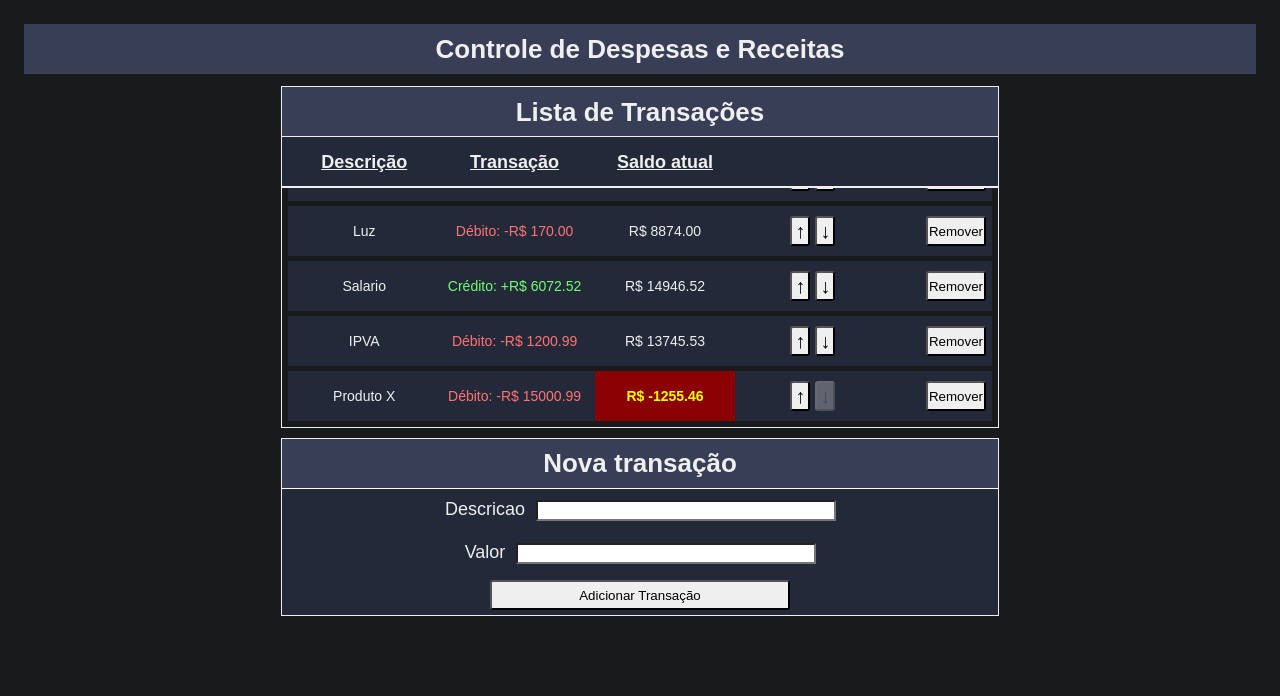
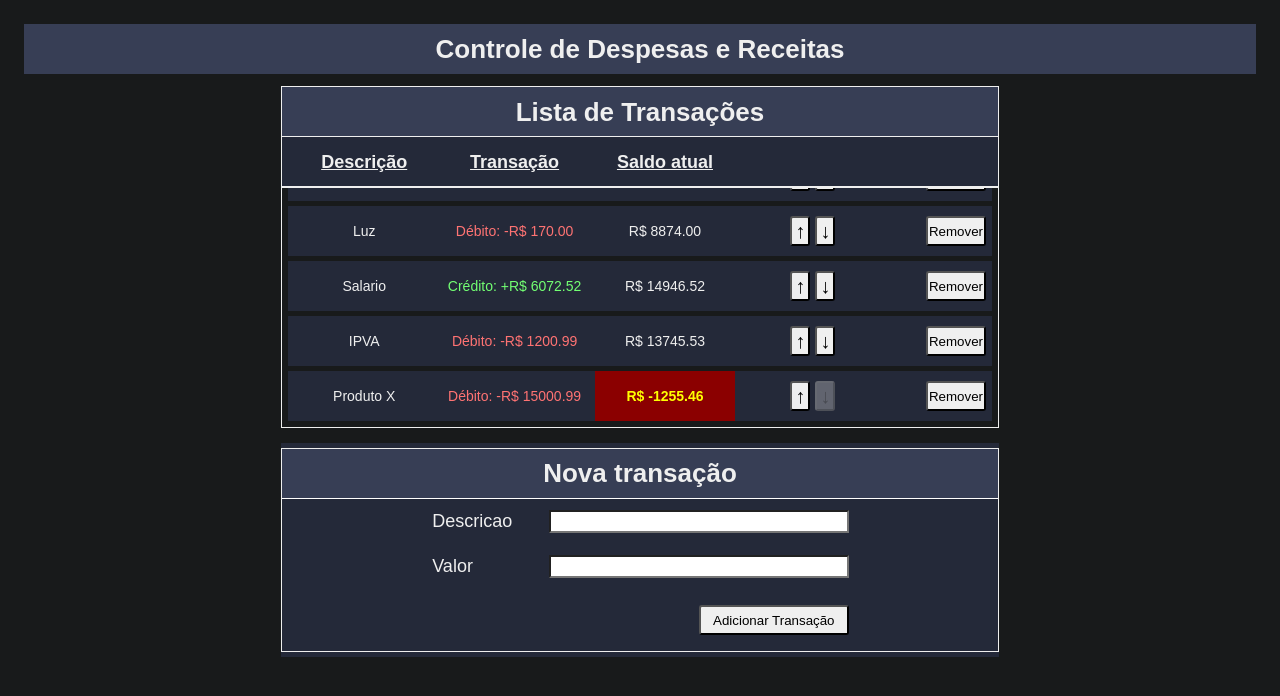
Before and after one commit to DanielMartiins/Projeto-Vue-3, a Vue app: page / in a window 1280 px wide. Shown: the top 696 px of the page. Built offline with nearby package versions, Linux system fonts and the light colour scheme.

Commit message:
Usado SCSS para organizar melhor o css

```diff
--- a/src/components/ListaTransacoes.vue
+++ b/src/components/ListaTransacoes.vue
@@ -43,7 +43,7 @@ onMounted(() => {
 <template>
   <section id="lista-transacoes">
     <h1>Lista de Transações</h1>
-        <div id="legenda-transacao" >
+    <div id="legenda-transacao">
       <div>
         <span>Descrição</span>
         <span>Transação</span>
@@ -54,13 +54,18 @@ onMounted(() => {
       <li v-for="(t, index) in transacoes" :key="index">
         <span v-text="t.descricao"></span>
         <span v-bind:class="t.valor >= 0 ? 'credito' : 'debito'"
-                    v-text="t.operacao + 'R$ ' + Math.abs(t.valor).toFixed(2)"></span>
+          v-text="t.operacao + 'R$ ' + Math.abs(t.valor).toFixed(2)">
+        </span>
         <span v-bind:class="saldoAposTransacao[index] >= 0 ? 'saldo-positivo' : 'saldo-negativo'"
-                    v-text="'R$ ' + saldoAposTransacao[index].toFixed(2)"></span>
+          v-text="'R$ ' + saldoAposTransacao[index].toFixed(2)">
+        </span>
         <span class="seta-troca-transacao">
-                    <button @click="trocarTransacoes(index, index - 1)" :disabled="index == 0">&#8593;</button>
-                    <button @click="trocarTransacoes(index, index + 1)"
-                        :disabled="index === transacoes.length - 1">&#8595;</button>
+          <button @click="trocarTransacoes(index, index - 1)" :disabled="index == 0">
+            &#8593;
+          </button>
+          <button @click="trocarTransacoes(index, index + 1)" :disabled="index === transacoes.length - 1">
+            &#8595;
+          </button>
         </span>
         <button @click="removerTransacao(index)">Remover</button>
       </li>
@@ -69,7 +74,7 @@ onMounted(() => {
 </template>
 
 
-<style scoped>
+<style scoped lang="scss">
 
 button {
   margin-left: auto;
@@ -89,18 +94,18 @@ li,
   outline: 1px solid;
   margin: 0px;
 
-}
-
-#legenda-transacao div {
+  div {
     width: 100%;
     display: inherit;
   }
 
-#legenda-transacao span {
+  span {
     font-size: 18px;
     font-weight: bold;
     text-decoration: underline;
   }
+}
+
 
 .seta-troca-transacao button {
   width: 20px;
@@ -112,8 +117,10 @@ li,
 }
 
 .debito {
-  color: rgb(255, 115, 115);;
+  color: rgb(255, 115, 115);
+  ;
 }
+
 .saldo-negativo {
   background-color: darkred;
 }
--- a/src/components/NovaTransacao.vue
+++ b/src/components/NovaTransacao.vue
@@ -1,97 +1,155 @@
 <script setup>
-import { CREDITO, DEBITO } from "../utils/variaveis-globais";
-import { ref } from "vue";
-
-
+import { CREDITO, DEBITO } from '../utils/variaveis-globais'
+import { ref } from 'vue'
 
 const props = defineProps({
   transacoes: {
     type: Array,
     required: true,
-    }
+  },
 })
 const novaTransacao = ref({
-    descricao: "",
+  descricao: '',
   valor: NaN,
   ehValido: true,
 })
 
-
-
 function definirOperacao(valorTransacao) {
-    if (valorTransacao >= 0) return CREDITO;
-    else return DEBITO;
+  if (valorTransacao >= 0) return CREDITO
+  else return DEBITO
 }
 
 function resetarFormulario() {
-    novaTransacao.value.descricao = "";
-    novaTransacao.value.valor = NaN;
-    novaTransacao.value.ehValido = true;
+  novaTransacao.value.descricao = ''
+  novaTransacao.value.valor = NaN
+  novaTransacao.value.ehValido = true
 }
 
 function adicionarTransacao() {
-    let valorTransacao = parseFloat(novaTransacao.value.valor);
-    let descricaoTransacao = novaTransacao.value.descricao;
+  let valorTransacao = parseFloat(novaTransacao.value.valor)
+  let descricaoTransacao = novaTransacao.value.descricao
 
-    if (descricaoTransacao.trim() === "" || isNaN(valorTransacao))
-        novaTransacao.value.ehValido = false;
+  if (descricaoTransacao.trim() === '' || isNaN(valorTransacao))
+    novaTransacao.value.ehValido = false
   else {
     let transacao = {
       descricao: descricaoTransacao,
       valor: valorTransacao,
       operacao: definirOperacao(valorTransacao),
     }
-        props.transacoes.push(transacao);
-        resetarFormulario();
+    props.transacoes.push(transacao)
+    resetarFormulario()
   }
 }
 
-
-resetarFormulario();
+resetarFormulario()
 </script>
 
 <template>
-    <section id="nova-transacao">
+  <div id="nova-transacao">
+    <section>
       <h1>Nova transação</h1>
 
-        <div>
+      <div class="campo-formulario">
         <label for="nova-transacao__descricao">Descricao</label>
         <input id="nova-transacao__descricao" type="text" v-model="novaTransacao.descricao" maxlength="34" />
       </div>
 
-        <div>
+      <div class="campo-formulario">
         <label for="nova-transacao__valor">Valor</label>
         <input id="nova-transacao__valor" type="number" v-model="novaTransacao.valor" />
       </div>
-        <span style="color: red" v-if="!novaTransacao.ehValido">
-            Transação inválida! Verifique os dados e tente novamente
+      <div id="container-adicionar-transacao">
+        <div id="mensagem-erro">
+          <span style="color: red" v-show="!novaTransacao.ehValido">
+            Transação inválida! <br>Verifique os dados e tente novamente
           </span>
-        <button value="Adicionar Transação" @click="adicionarTransacao()">
-            Adicionar Transação
-        </button>
+        </div>
+        <button value="Adicionar Transação" @click="adicionarTransacao()">Adicionar Transação</button>
+      </div>
     </section>
+  </div>
 </template>
 
-<style scoped>
+<style scoped lang="scss">
 #nova-transacao {
+  display: flex;
+  align-items: center;
+  justify-content: center;
+  background-color: rgb(36, 41, 57);
+  flex-direction: column;
+  width: 100%;
+  height: 100%;
+  margin: 0;
+  margin-top: 10px;
+  padding: 0;
+  font-size: 18px;
+
+  // * {
+  //   border: 1px solid red;
+  // }
+
+  section {
     display: flex;
     flex-direction: column;
     align-items: center;
     width: 100%;
-    margin-left: auto;
-    margin-right: auto;
-    font-size: 18px;
-    background-color: rgb(36, 41, 57);
+
   }
 
   h1 {
     border-bottom: 1px solid white;
     width: 100%;
     margin: 0px;
+    align-self: flex-start;
+
   }
 
-#nova-transacao input,
-#nova-transacao button {
+  div {
+    width: 60%;
+  }
+}
+
+.campo-formulario {
+  display: flex;
+  text-align: left;
+
+  input {
     width: 300px;
+    margin-left: auto;
   }
+
+  label {
+    width: 100px;
+  }
+}
+
+#container-adicionar-transacao {
+  display: flex;
+  justify-content: space-between;
+  align-items: center;
+
+
+  button {
+    width: 150px;
+  }
+
+  #mensagem-erro {
+    width: 250px;
+    height: 50px;
+    padding: 0;
+    margin: 0;
+
+    span {
+      text-align: left;
+      padding: 0;
+      margin: 0;
+    }
+  }
+}
+
+/* #nova-transacao input,
+#nova-transacao button, #nova-transacao input {
+    width: 300px;
+} */
 </style>
```
Lines whose indentation alone changed are shown as unchanged.
